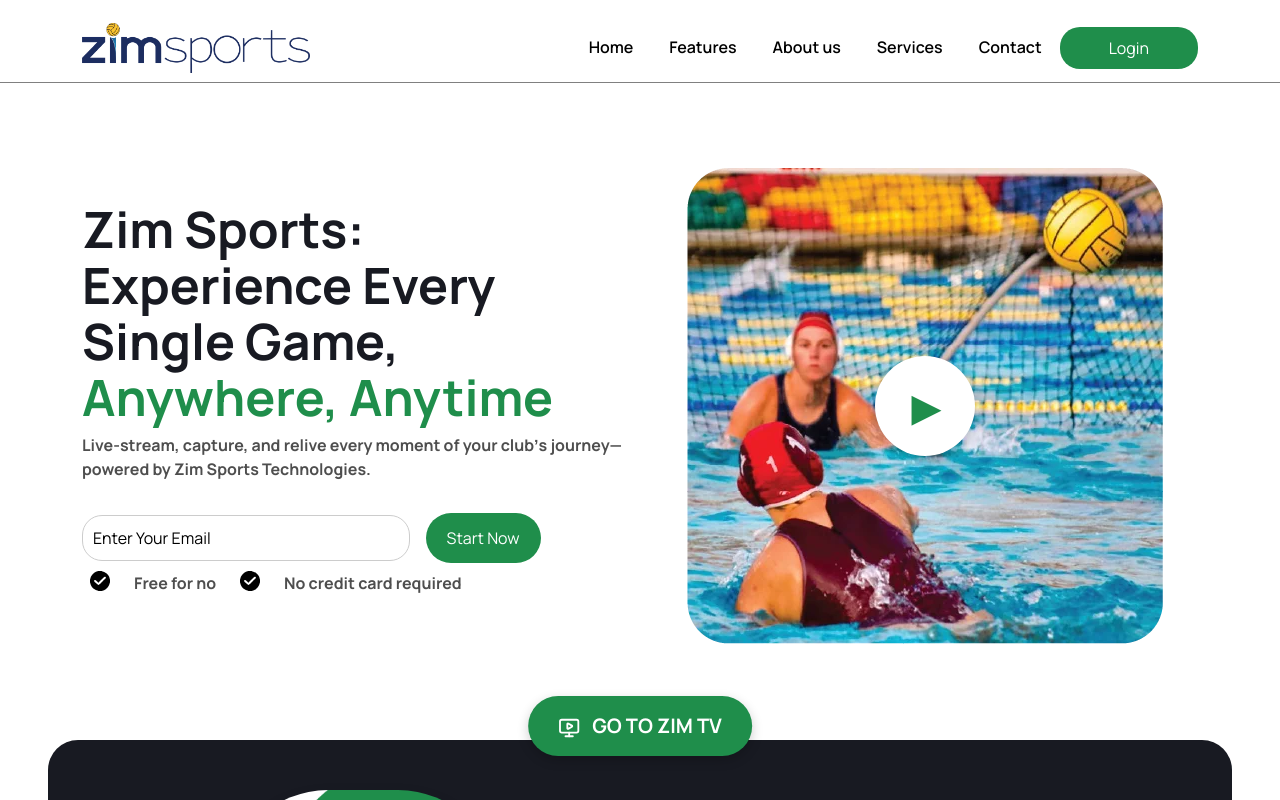
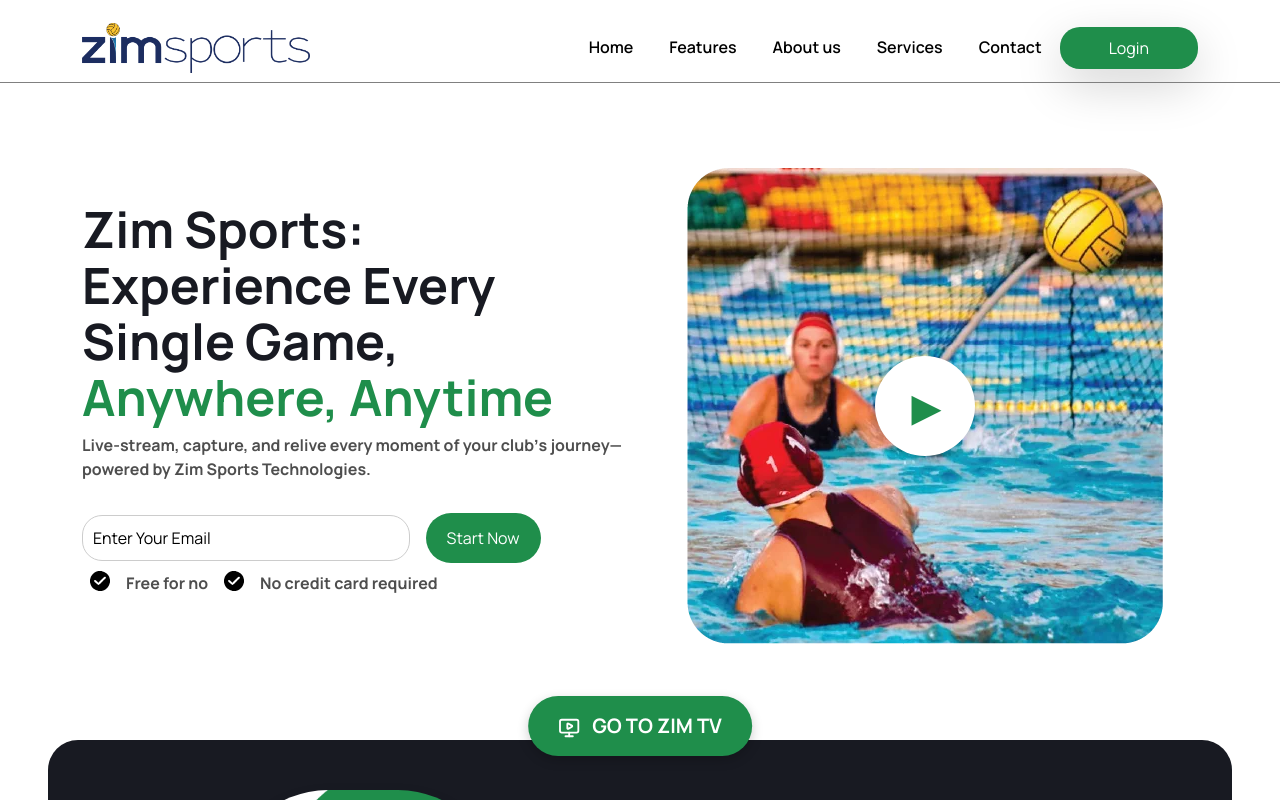
Before and after one commit to Zeeshanprojects/ZimSportsWebsite, a React (Vite) app in the folder zimsports/: page / in a window 1280 px wide. Built offline with nearby package versions, Linux system fonts and the light colour scheme; the HTML template or start-up script is replaced by a standard one.

Commit message:
updated-code

```diff
--- a/zimsports/src/Components/Navbar.jsx
+++ b/zimsports/src/Components/Navbar.jsx
@@ -67,7 +67,7 @@
             <form className="d-flex">
               <Link to="/login">
               <button
-                className="btn  navbar-btn ps-5 pe-5 pt-2 pb-2"
+                className="btn  navbar-btn ps-5 pe-5 pt-2 pb-2 shadow-lg"
                 type="submit"
               >
                 Login
--- a/zimsports/src/Pages/Home.jsx
+++ b/zimsports/src/Pages/Home.jsx
@@ -44,7 +44,7 @@
                     Start Now
                   </button>
 
-                  <div className="d-flex gap-4 ms-2 mt-2">
+                  <div className="d-flex gap-3 ms-2 mt-2">
                     <img
                       src={Image.checked}
                       alt="checked-icon"
@@ -149,7 +149,7 @@
                 <img
                   src={Image.image1}
                   alt="image1"
-                  className="img-fluid rounded shadow image-size"
+                  className="img-fluid rounded shadow image-size "
                 />
               </div>
 
--- a/zimsports/src/assets/CSS/Home.css
+++ b/zimsports/src/assets/CSS/Home.css
@@ -206,6 +206,7 @@
   height: 600px !important;
   border-radius: 100px !important;
   width: 270px !important;
+
 }
 
 @keyframes scroll-left {
```
